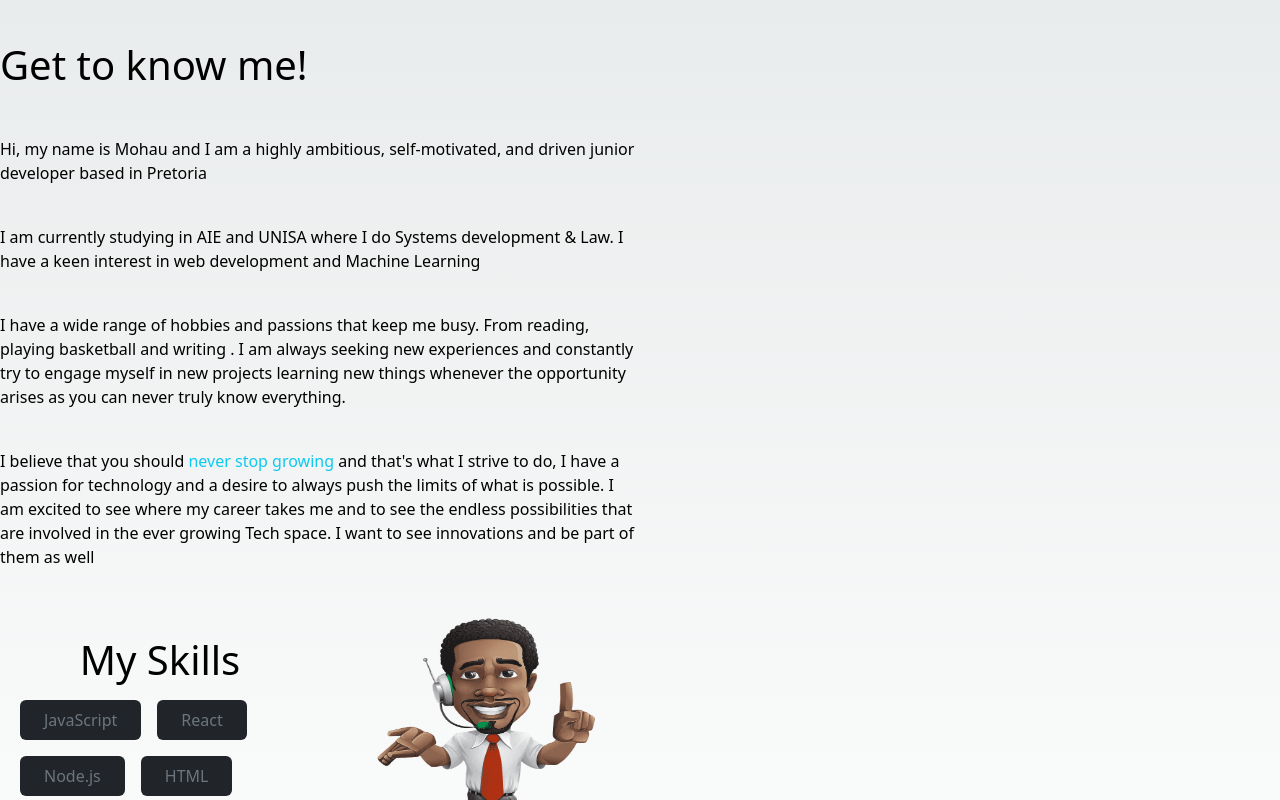
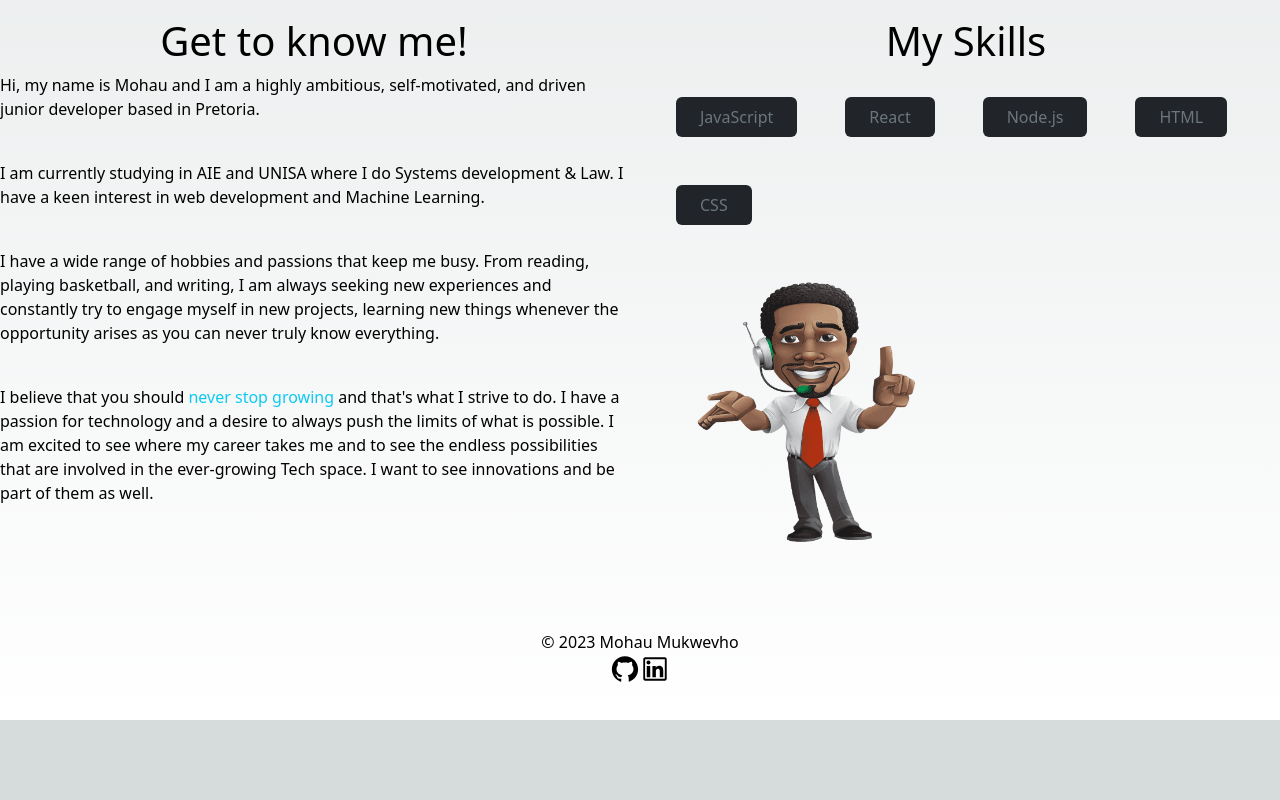
Before and after one commit to JoeyKCS/Personal-Profile, a Next.js app: page / in a window 1280 px wide. Shown: the part 920-1720 px from the top of the page. After the commit the page ends 1640 px from the top, so only its background shows below. Built offline with nearby package versions, Linux system fonts and the light colour scheme.

Commit message:
Update About.tsx

```diff
--- a/components/About/About.tsx
+++ b/components/About/About.tsx
@@ -1,76 +1,78 @@
 import React from 'react';
 import Image from 'next/image';
-
-const skills = [    { skill: 'JavaScript' },    { skill: 'React' },    { skill: 'Node.js' },    { skill: 'HTML' },    { skill: 'CSS' },];
+import { Row, Col } from 'react-bootstrap';
+const skills = [
+  { skill: 'JavaScript' },
+  { skill: 'React' },
+  { skill: 'Node.js' },
+  { skill: 'HTML' },
+  { skill: 'CSS' },
+];
 
 const About = () => {
   return (
     <section id="about">
-
-
-          <div className="col-12 col-md-6 mt-4">
-            <h1>Get to know me!</h1>
-            <hr className="border-0 bg-teal-500 h-1 my-4 mx-auto rounded w-6"></hr>
+      <Row className="flex-column flex-md-row justify-content-center align-items-stretch">
+        <Col md={6} className="order-2 order-md-1">
+          <h1 className="text-center text-2xl font-bold mb-6 md:text-left">
+            Get to know me!
+          </h1>
 
           <p>
-              Hi, my name is Mohau and I am a{" "}
-              <span className="font-weight-bold">{"highly ambitious"}</span>,
-              <span className="font-weight-bold">{" self-motivated"}</span>, and
-              <span className="font-weight-bold">{" driven"}</span> junior developer based in Pretoria
+            Hi, my name is Mohau and I am a{' '}
+            <span className="font-bold">highly ambitious</span>,{' '}
+            <span className="font-bold">self-motivated</span>, and{' '}
+            <span className="font-weight-bold">driven</span> junior developer based in Pretoria.
           </p>
           <br />
           <p>
-              I am currently studying in AIE and UNISA where I do Systems development & Law. I have a keen interest in web development and Machine Learning
+            I am currently studying in AIE and UNISA where I do Systems development & Law. I have a keen interest in web
+            development and Machine Learning.
           </p>
           <br />
           <p>
-              I have a wide range of hobbies and passions that keep me busy.
-              From reading, playing basketball and writing . I am always seeking new experiences and constantly try to engage myself in new projects
-              learning new things whenever the opportunity arises as you can never truly know everything.
+            I have a wide range of hobbies and passions that keep me busy. From reading, playing basketball, and writing,
+            I am always seeking new experiences and constantly try to engage myself in new projects, learning new things
+            whenever the opportunity arises as you can never truly know everything.
           </p>
-            <br/>
+          <br />
           <p>
-              I believe that you should{" "}
-              <span className="font-weight-bold text-info">
-                never stop growing
-              </span>{" "}
-              and that&#39;s what I strive to do, I have a passion for
-              technology and a desire to always push the limits of what is
-              possible. I am excited to see where my career takes me and to see the endless possibilities
-              that are involved in the ever growing Tech space. I want to see innovations and be part of them as well
+            I believe that you should{' '}
+            <span className="font-weight-bold text-info">never stop growing</span> and that's what I strive to do. I have
+            a passion for technology and a desire to always push the limits of what is possible. I am excited to see where
+            my career takes me and to see the endless possibilities that are involved in the ever-growing Tech space. I
+            want to see innovations and be part of them as well.
           </p>
+        </Col>
 
-            <div className="container-md">
-            <div className="row justify-content-center justify-content-md-start align-items-center">
-            <div className="col-12 col-md-6 order-2 order-md-1">
-            <h1 className='text-center'text-md-left mb4--md-0>My Skills</h1>
+        <Col md={6} className="order-1 order-md-2">
+          <h1 className="text-center text-2xl font-bold mb-6 md:text-left">My Skills</h1>
           <div className="d-flex flex-wrap justify-content-center justify-content-md-start">
             {skills.map((item, idx) => {
               return (
                 <p
                   key={idx}
-                    className="bg-dark px-4 py-2 mx-2 my-2 text-secondary rounded font-weight-bold"
+                  className="bg-dark px-4 py-2 mx-4 my-4 text-secondary rounded font-weight-bold"
                 >
                   {item.skill}
                 </p>
               );
             })}
           </div>
-          </div>
-          <div className="col-12 col-md-6 order-1 order-1md-2">
+          <div className="col-12 col-md- order-2 order-md-2 ml-auto">
             <img
               src="/about.png"
               alt=""
               width={325}
               height={325}
-              className="mx-auto d-blcok my-5 my-md-0"
+              className="d d-md-block position-relative bottom-4 left-32"
             />
           </div>
-          </div>
-        </div>
-      </div>
+        </Col>
+      </Row>
     </section>
   );
 };
 
+
 export default About;
```
Lines whose indentation alone changed are shown as unchanged.
